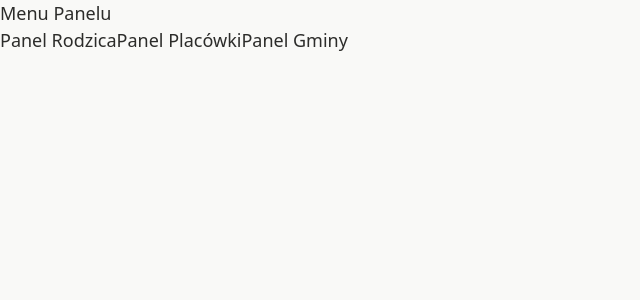
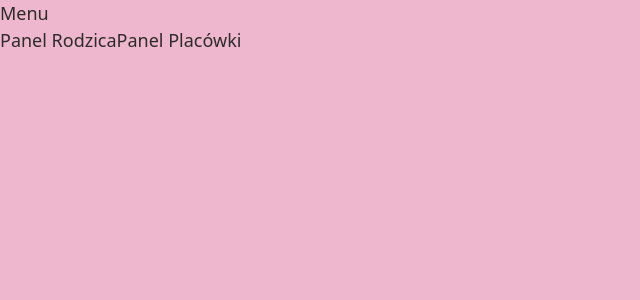
Before and after one commit to annarys1/drugiplikwlesiedzik, a React (Vite) app in the folder frontend/: page /panel in a window 1280 px wide. Shown: the top 300 px of the page, without its empty margins (0-640 px from the left). Built offline with nearby package versions, Linux system fonts and the light colour scheme.

Commit message:
bez panel gmina

```diff
--- a/frontend/src/components/Sidebar.tsx
+++ b/frontend/src/components/Sidebar.tsx
@@ -3,18 +3,15 @@ import { Link } from 'react-router-dom';
 export default function Sidebar() {
   return (
     <aside className="w-64 bg-white border-r min-h-screen p-4 flex flex-col gap-4 shadow-sm">
-      <h2 className="font-bold text-xl text-blue-800 mb-4 px-2">Menu Panelu</h2>
+      <h2 className="font-bold text-xl text-pink-600 mb-4 px-2">Menu</h2>
       <nav className="flex flex-col gap-2" aria-label="Nawigacja boczna">
-        <Link to="/panel/rodzic" className="p-2 text-gray-700 hover:bg-blue-50 hover:text-blue-700 rounded-md focus-visible:outline-none focus-visible:ring-4 focus-visible:ring-blue-500">
-          Panel Rodzica
-        </Link>
-        <Link to="/panel/placowka" className="p-2 text-gray-700 hover:bg-blue-50 hover:text-blue-700 rounded-md focus-visible:outline-none focus-visible:ring-4 focus-visible:ring-blue-500">
-          Panel Placówki
-        </Link>
-        <Link to="/panel/gmina" className="p-2 text-gray-700 hover:bg-blue-50 hover:text-blue-700 rounded-md focus-visible:outline-none focus-visible:ring-4 focus-visible:ring-blue-500">
-          Panel Gminy
-        </Link>
-      </nav>
+  <Link to="/panel/rodzic" className="p-2 text-gray-700 hover:bg-pink-50 hover:text-pink-700 rounded-md">
+    Panel Rodzica
+  </Link>
+  <Link to="/panel/placowka" className="p-2 text-gray-700 hover:bg-pink-50 hover:text-pink-700 rounded-md">
+    Panel Placówki
+  </Link>
+</nav>
     </aside>
   );
 }
--- a/frontend/src/index.css
+++ b/frontend/src/index.css
@@ -3,12 +3,12 @@
 @tailwind utilities;
 
 body {
-  background-color: #F9F9F7;
+  background-color: #efb7cd;
   color: #2C2C2A;
   font-size: 18px;
 }
 
 *:focus-visible {
-  outline: 3px solid #185FA5;
+  outline: 3px solid #db2777;
   outline-offset: 2px;
 }
```
